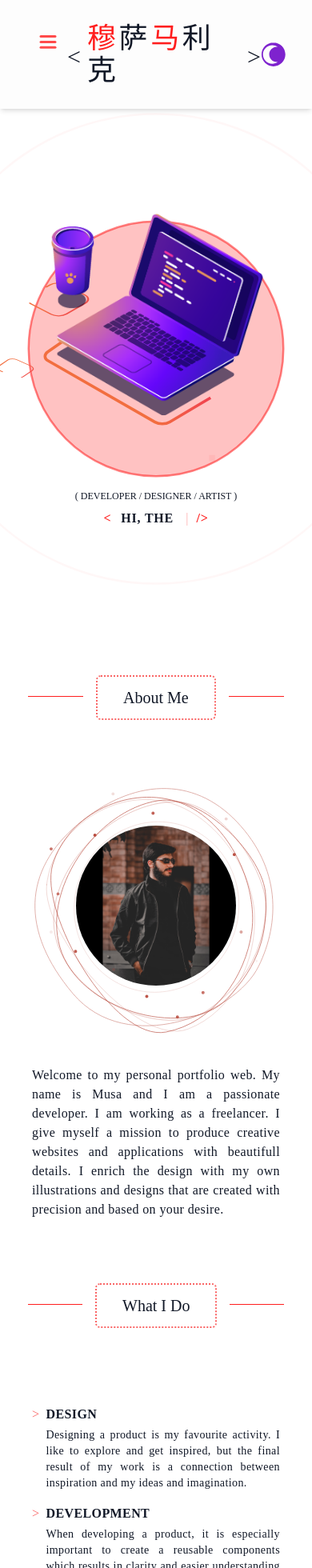
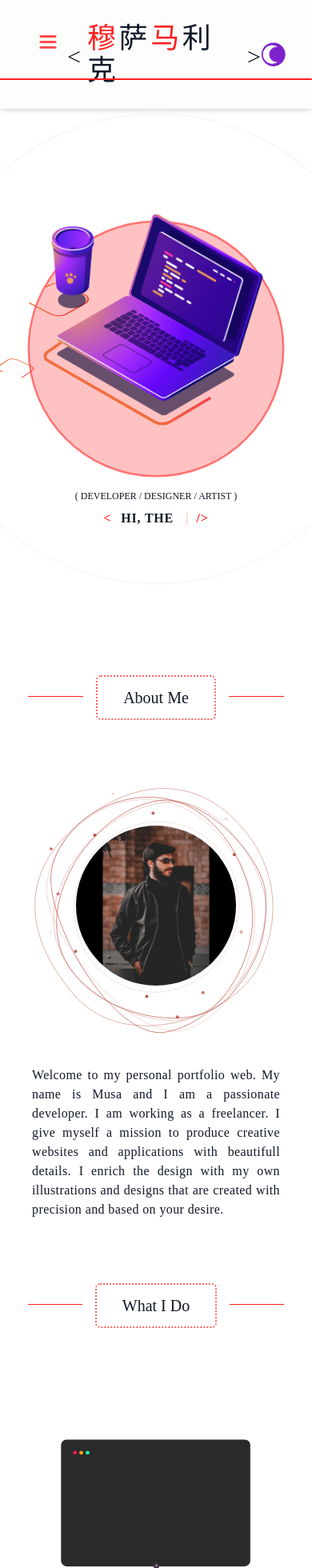
Before and after one commit to MusaMalikx/musa-leo, a Next.js app: page / in a window 390 px wide. Shown: the top 1960 px of the page at 80% size. Built offline with nearby package versions, Linux system fonts and the light colour scheme.

Commit message:
previous animations updated and scroll animations added

```diff
--- a/components/Layout/HeaderLayout.js
+++ b/components/Layout/HeaderLayout.js
@@ -1,11 +1,18 @@
 import React from "react";
+import { motion } from "framer-motion";
 
 const HeaderLayout = ({ text }) => {
   return (
-    <div>
+    <motion.div
+      initial={{ y: 40, opacity: 0 }}
+      whileInView={{ y: 0, opacity: 1 }}
+      // animate={{ y: -40, opacity: 1 }}
+      transition={{ ease: "easeOut", duration: 0.8 }}
+      // exit={{ y: 20, opacity: 0 }}
+    >
       <div className="md:max-w-xl max-w-xs sm:max-w-lg transition-all ease-in-out mx-auto space-y-6">
         <div
-          data-aos="zoom-in"
+          // data-aos="zoom-in"
           className="flex flex-row flex-nowrap items-center my-8"
         >
           <span
@@ -14,7 +21,7 @@ const HeaderLayout = ({ text }) => {
             role="presentation"
           ></span>
           <span
-            data-aos="zoom-in"
+            // data-aos="zoom-in"
             className="flex-none block mx-4 border-2 border-dotted dark:border-primary-light border-primary-dark rounded-md text-xl md:text-4xl px-8 py-3 font-family-montserrat"
           >
             {text}
@@ -26,7 +33,7 @@ const HeaderLayout = ({ text }) => {
           ></span>
         </div>
       </div>
-    </div>
+    </motion.div>
   );
 };
 
--- /dev/null
+++ b/components/Layout/Motions/ScrollLeftMotion.js
@@ -0,0 +1,17 @@
+import React from "react";
+import { motion } from "framer-motion";
+
+const ScrollLeftMotion = ({ children, className }) => {
+  return (
+    <motion.div
+      initial={{ x: -40, opacity: 0, scale: 0.8 }}
+      whileInView={{ x: 0, opacity: 1, scale: 1 }}
+      transition={{ ease: "easeOut", duration: 0.8 }}
+      className={className}
+    >
+      {children}
+    </motion.div>
+  );
+};
+
+export default ScrollLeftMotion;
--- /dev/null
+++ b/components/Layout/Motions/ScrollRightMotion.js
@@ -0,0 +1,17 @@
+import React from "react";
+import { motion } from "framer-motion";
+
+const ScrollRightMotion = ({ children, className }) => {
+  return (
+    <motion.div
+      initial={{ x: 40, opacity: 0, scale: 0.8 }}
+      whileInView={{ x: 0, opacity: 1, scale: 1 }}
+      transition={{ ease: "easeOut", duration: 0.8 }}
+      className={className}
+    >
+      {children}
+    </motion.div>
+  );
+};
+
+export default ScrollRightMotion;
--- a/components/Navbar/FramerMotionNavbar.js
+++ b/components/Navbar/FramerMotionNavbar.js
@@ -73,7 +73,7 @@ const variants = {
 
 const colors = ["#FF008C", "#D309E1", "#9C1AFF", "#7700FF", "#4400FF"];
 
-const MenuItem = ({ i }) => {
+const MenuItem = ({ i, text }) => {
   const style = { border: `2px solid ${colors[i]}` };
   return (
     <motion.li
@@ -82,11 +82,10 @@ const MenuItem = ({ i }) => {
       whileTap={{ scale: 0.95 }}
       className="m-0 p-0 mb-5 flex items-center cursor-pointer"
     >
-      <div
-        className="icon-placeholder w-10 h-10 mr-5 rounded-[50%] flex-[40px 0]"
-        style={style}
-      />
-      <div className="text-placeholder rounded w-48 h-5 flex-1" style={style} />
+      <div className="icon-placeholder w-10 h-10 mr-5 rounded-[50%] flex-[40px 0] border-2 dark:border-primary-dark border-primary-light" />
+      <div className="text-placeholder rounded text-center flex-1 border-2 dark:border-primary-dark border-primary-light">
+        {text.text}
+      </div>
     </motion.li>
   );
 };
@@ -163,7 +162,7 @@ const variants2 = {
 
 const Navigation = () => (
   <motion.ul className="m-0 p-6 absolute w-56 top-[100px]" variants={variants2}>
-    {itemIds.map((text ,i) => (
+    {itemIds.map((text, i) => (
       <MenuItem i={i} key={i} text={text} />
     ))}
   </motion.ul>
--- a/components/Navbar/Navbar.js
+++ b/components/Navbar/Navbar.js
@@ -4,17 +4,27 @@ import React, { useState } from "react";
 import ThemeIcon from "../Theme/ThemeToggleIcon";
 import GreaterImg from "../../assets/images/greater-than-sign-icon.ico";
 import LesserImg from "../../assets/images/less-than-sign-icon.ico";
-import { motion } from "framer-motion";
+import { motion, useScroll, useSpring } from "framer-motion";
 import DivMotion from "../Layout/Motions/DivMotion";
 import { FramerMotionNavbar } from "./FramerMotionNavbar";
 
 const Navbar = () => {
   const [name, setName] = useState(true);
-
   const toggleName = () => setName(!name);
+  const { scrollYProgress } = useScroll();
+  const scaleX = useSpring(scrollYProgress, {
+    stiffness: 100,
+    damping: 30,
+    restDelta: 0.001,
+  });
 
   return (
-    <div className="flex items-center justify-between sticky top-0 z-20 py-7 pl-5 sm:pl-10 backdrop-blur-md shadow-md bg-light/40 dark:bg-dark/40">
+    <div className="sticky top-0 backdrop-blur-md shadow-md bg-light/40 dark:bg-dark/40 z-10">
+      <motion.div
+        className="progress-bar absolute top-[98px] left-0 right-0 h-0.5 bg-primary-light dark:bg-primary-dark rounded-r-lg z-10 origin-left"
+        style={{ scaleX }}
+      />
+      <div className="flex items-center justify-between py-7 pl-5 sm:pl-10 ">
         <div className="flex items-center space-x-2 relative pl-14">
           {/* <Image src={LesserImg} /> */}
           <FramerMotionNavbar />
@@ -60,6 +70,13 @@ const Navbar = () => {
           {/* <Hamburger /> */}
         </DivMotion>
       </div>
+      {/* <div className="">
+          <motion.div
+            className="progress-bar absolute z-10 h-0.5 bg-primary-light dark:bg-primary-dark rounded-r-lg origin-left"
+            style={{ scaleX: scrollYProgress }}
+          />
+        </div> */}
+    </div>
   );
 };
 
--- a/components/WhatIDo/WhatIDo.js
+++ b/components/WhatIDo/WhatIDo.js
@@ -4,24 +4,17 @@ import { motion } from "framer-motion";
 import Lottie from "react-lottie";
 import lottie from "../../assets/animations/119356-development.json";
 import useWindowSize from "../../utils/screen";
+import ScrollRightMotion from "../Layout/Motions/ScrollRightMotion";
+import ScrollLeftMotion from "../Layout/Motions/ScrollLeftMotion";
 
 const WhatIDo = () => {
   const { width } = useWindowSize();
   return (
     <div className="mt-20">
       <HeaderLayout text="What I Do" />
-      <div className="flex flex-col md:grid grid-cols-2 justify-center items-center mt-24">
-        <motion.div
-          initial={{ x: 40, opacity: 0 }}
-          animate={{ x: 0, opacity: 1 }}
-          exit={{ x: -40, opacity: 0 }}
-          transition={{ ease: "easeOut", duration: 1 }}
-          className="space-y-4"
-        >
-          <div
-            className="font-family-poppins tracking-wide text-justify mx-10 flex space-x-2"
-            data-aos="fade-right"
-          >
+      <div className="flex flex-col-reverse md:grid grid-cols-2 justify-center items-center mt-24">
+        <div className="space-y-4 sm:space-y-0 md:space-y-4 sm:grid grid-cols-2 gap-4 justify-center block md:block">
+          <ScrollLeftMotion className="font-family-poppins tracking-wide text-justify mx-10 flex space-x-2">
             <span className="text-primary-dark">&gt;</span>
             <div className="space-y-1">
               <strong className="uppercase font-family-montserrat">
@@ -33,11 +26,8 @@ const WhatIDo = () => {
                 connection between inspiration and my ideas and imagination.
               </p>
             </div>
-          </div>
-          <div
-            className="font-family-poppins tracking-wide text-justify mx-10 flex space-x-2"
-            data-aos="fade-right"
-          >
+          </ScrollLeftMotion>
+          <ScrollLeftMotion className="font-family-poppins tracking-wide text-justify mx-10 flex space-x-2">
             <span className="text-primary-dark">&gt;</span>
             <div className="space-y-1">
               <strong className="uppercase font-family-montserrat">
@@ -50,11 +40,8 @@ const WhatIDo = () => {
                 purpose is REACT.
               </p>
             </div>
-          </div>
-          <div
-            className="font-family-poppins tracking-wide text-justify mx-10 flex space-x-2"
-            data-aos="fade-right"
-          >
+          </ScrollLeftMotion>
+          <ScrollLeftMotion className="font-family-poppins tracking-wide text-justify mx-10 flex space-x-2">
             <span className="text-primary-dark">&gt;</span>
             <div className="space-y-1">
               <strong className="uppercase font-family-montserrat">
@@ -68,11 +55,8 @@ const WhatIDo = () => {
                 content of the application.
               </p>
             </div>
-          </div>
-          <div
-            className="font-family-poppins tracking-wide text-justify mx-10 flex space-x-2"
-            data-aos="fade-right"
-          >
+          </ScrollLeftMotion>
+          <ScrollLeftMotion className="font-family-poppins tracking-wide text-justify mx-10 flex space-x-2">
             <span className="text-primary-dark">&gt;</span>
             <div className="space-y-1">
               <strong className="uppercase font-family-montserrat">
@@ -87,12 +71,9 @@ const WhatIDo = () => {
                 functional skills.
               </p>
             </div>
-          </div>
-        </motion.div>
-        <div
-          className="flex justify-center items-center my-5"
-          data-aos="fade-left"
-        >
+          </ScrollLeftMotion>
+        </div>
+        <ScrollRightMotion className="flex justify-center items-center my-5">
           <Lottie
             options={{
               loop: true,
@@ -107,7 +88,7 @@ const WhatIDo = () => {
             height={width > 768 ? 400 : 300}
             width={width > 768 ? 400 : 300}
           />
-        </div>
+        </ScrollRightMotion>
       </div>
     </div>
   );
--- a/pages/index.js
+++ b/pages/index.js
@@ -7,9 +7,19 @@ import Banner from "../components/Banner/Banner";
 import About from "../components/About/About";
 import WhatIDo from "../components/WhatIDo/WhatIDo";
 import WhatIOffer from "../components/WhatIOffer/WhatIOffer";
+import { motion, useScroll } from "framer-motion";
+
 
 const Home = () => {
+
+  const { scrollYProgress } = useScroll();
+
   return (
+    <>
+      {/* <motion.div
+        className="progress-bar fixed top-[98px] left-0 right-0 h-1 bg-primary-light dark:bg-primary-dark rounded-r-lg z-20 origin-left"
+        style={{ scaleX: scrollYProgress }}
+      /> */}
       <div className="min-h-screen font-family-montserrat">
         <Head>
           <title>Create Next App</title>
@@ -37,6 +47,7 @@ const Home = () => {
         </a>
       </footer> */}
       </div>
+    </>
   );
 };
 
```
Also changed, not shown: components/About/About.js (+11 -23 lines). Lines whose indentation alone changed are shown as unchanged.
